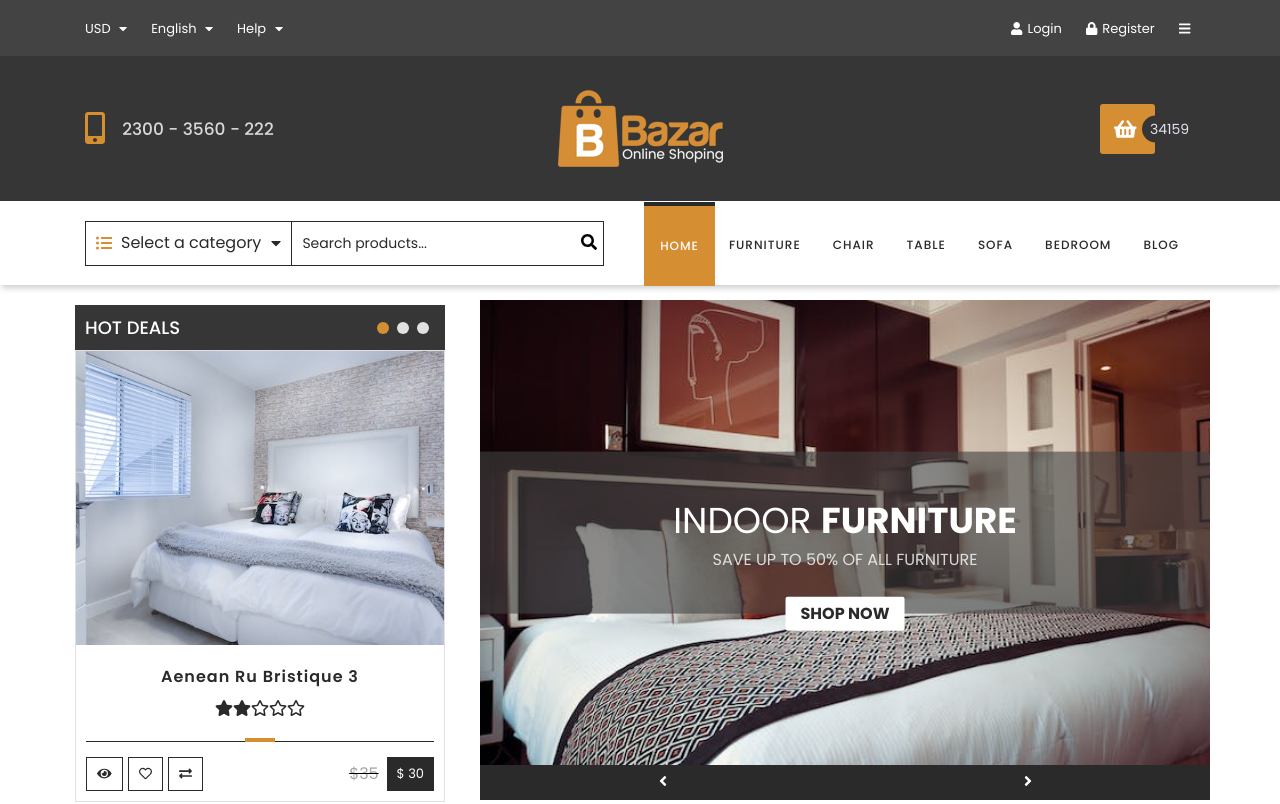
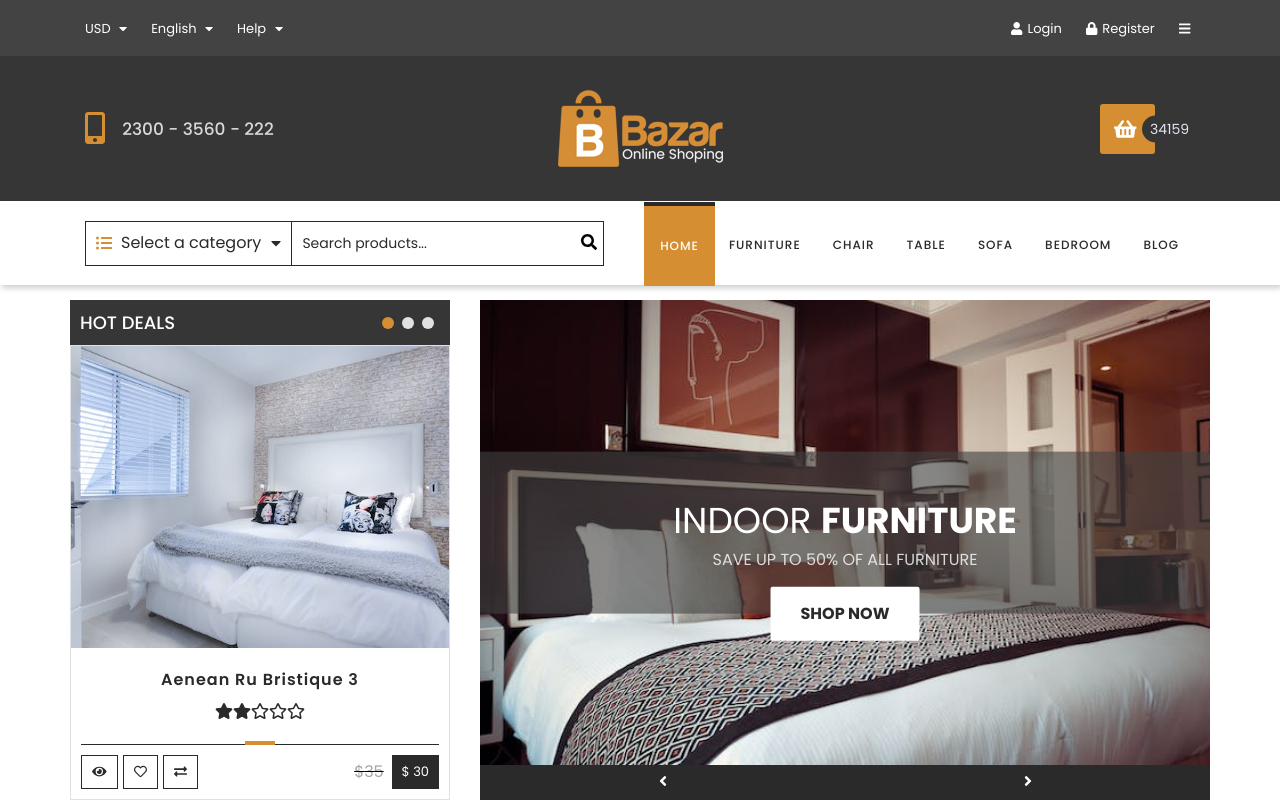
Before and after one commit to matwjablonski/wdp-2402-01, a React (Create React App) app: page / in a window 1280 px wide. Shown: the top 804 px of the page. Built offline with nearby package versions, Linux system fonts and the light colour scheme.

Commit message:
Add changes

```diff
--- a/src/components/features/HotDeals/HotDeals.js
+++ b/src/components/features/HotDeals/HotDeals.js
@@ -22,7 +22,7 @@ const HotDeals = ({ name, price, stars, image, oldPrice }) => {
           </Button>
         </div>
         <div className={'text-white ' + styles.timer}>
-          <div className={styles.amount}>25 days</div>
+          <div className={styles.amount}> 25 days</div>
           <div className={styles.amount}> 10 hrs</div>
           <div className={styles.amount}> 45 mins</div>
           <div className={styles.amount}> 30 secs</div>
--- a/src/components/features/HotDeals/HotDeals.module.scss
+++ b/src/components/features/HotDeals/HotDeals.module.scss
@@ -53,9 +53,10 @@
           line-height: 1.1;
           word-spacing: 15px;
           background-color: rgba(41, 41, 41, 0.8);
-          width: 60px;
-          height: 60px;
+          width: 70px;
+          height: 70px;
           border-radius: 50%;
+          font-size: 20px
         }
     }
 
@@ -97,7 +98,7 @@
   }
 
   .actions {
-    padding: 15px 10px 10px 10px;
+    padding: 10px 10px 10px 10px;
     display: flex;
     justify-content: space-between;
     align-items: center;
--- a/src/components/features/Promoted/Promoted.module.scss
+++ b/src/components/features/Promoted/Promoted.module.scss
@@ -5,7 +5,7 @@
     height: 500px;
 
     .hotDeal {
-      padding: 5px;
+      padding: 0px;
     }
 
     .promotedProduct {
--- a/src/components/features/PromotedProduct/PromotedProduct.module.scss
+++ b/src/components/features/PromotedProduct/PromotedProduct.module.scss
@@ -48,7 +48,7 @@
         transform: translate(-50%, +50%);
         display: inline-block;
         background-color: #ffffff;
-        padding: 5px 15px;
+        padding: 15px 30px;
         border-radius: 2px;
 
         a {
```
